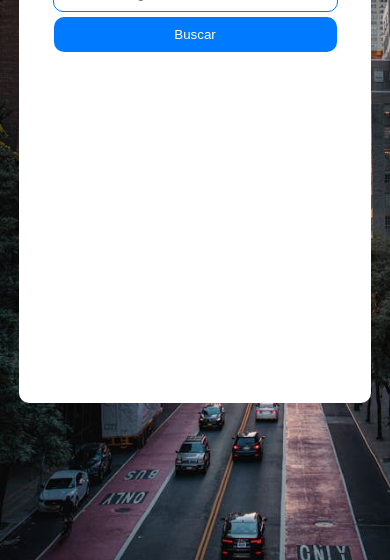
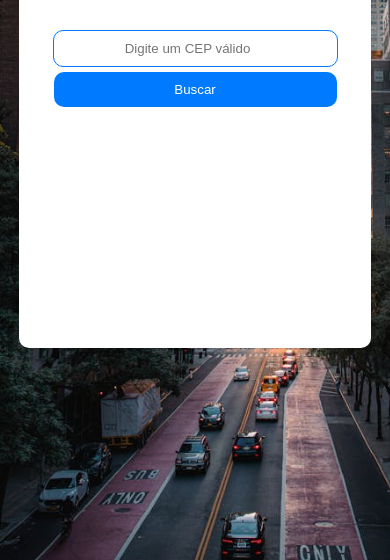
Before and after one commit to Uberdanalmeida/verificador-cep, a plain HTML site: page index.html in a window 390 px wide. Shown: the part 284-844 px from the top of the page. Drawn offline with Linux system fonts and the light colour scheme.

Commit message:
Diminuindo o tamanho, ficou muito grandearte em branco.

```diff
--- a/style.css
+++ b/style.css
@@ -76,7 +76,7 @@ input, button {
     }
 
     #Project {
-        height: 58%;
+        height: 45%;
         width: 80%;
         background-color: rgb(255, 255, 255);
     }
```
